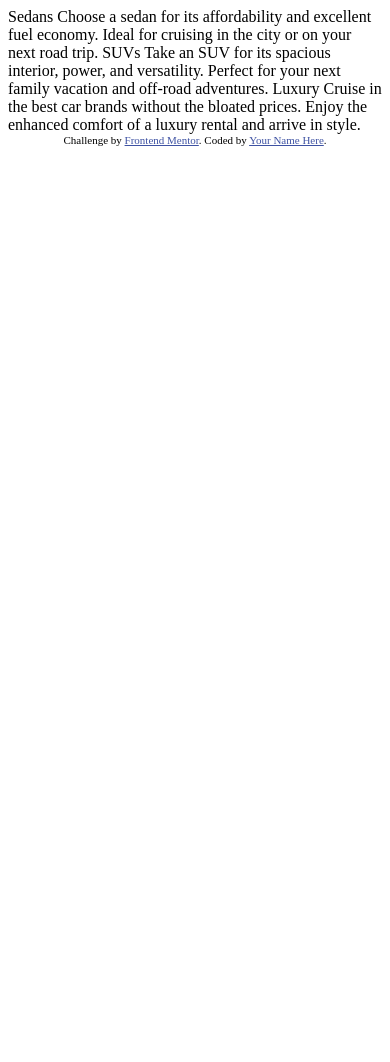
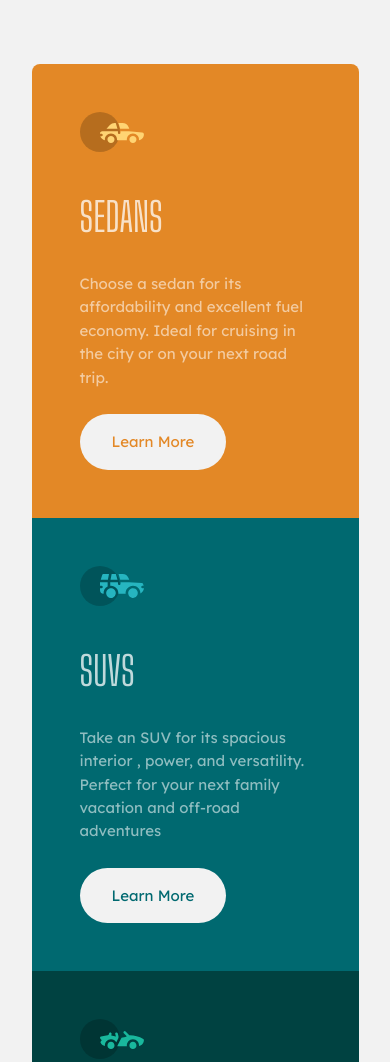
Before and after one commit to kamal-redzwan/12-frontendmentor-3-column-preview-card-component, a plain HTML site: page index.html in a window 390 px wide. Shown: the top 1062 px of the page. Before the commit the page ends 844 px from the top, so only its background shows below. Drawn offline with Linux system fonts and the light colour scheme.

Commit message:
done with html & mobile breakpoint

```diff
--- /dev/null
+++ b/css-reset.css
@@ -0,0 +1,108 @@
+/* Box sizing rules */
+*,
+*::before,
+*::after {
+  box-sizing: border-box;
+}
+
+/* Prevent font size inflation */
+html {
+  -moz-text-size-adjust: none;
+  -webkit-text-size-adjust: none;
+  text-size-adjust: none;
+  box-sizing: border-box;
+}
+
+/* Smooth scroll */
+@media (prefers-reduced-motion: no-preference) {
+  html {
+    scroll-behavior: smooth;
+  }
+}
+
+/* Remove default margin in favour of better control in authored CSS */
+body,
+h1,
+h2,
+h3,
+h4,
+p,
+figure,
+blockquote,
+dl,
+dd {
+  margin-block-end: 0;
+}
+
+/* Remove list styles on ul, ol elements with a list role, which suggests default styling will be removed */
+ul[role='list'],
+ol[role='list'] {
+  list-style: none;
+}
+
+/* Set core body defaults */
+body {
+  min-height: 100vh;
+  line-height: 1.5;
+}
+
+html,
+body {
+  margin: 0;
+  padding: 0;
+  border: 0;
+}
+
+* {
+  margin: 0;
+}
+
+/* Set shorter line heights on headings and interactive elements */
+h1,
+h2,
+h3,
+h4,
+button,
+input,
+label {
+  line-height: 1.1;
+}
+
+/* Balance text wrapping on headings */
+h1,
+h2,
+h3,
+h4 {
+  text-wrap: balance;
+}
+
+/* A elements that don't have a class get default styles */
+a:not([class]) {
+  text-decoration-skip-ink: auto;
+  color: currentColor;
+}
+
+/* Make images easier to work with */
+img,
+picture {
+  max-width: 100%;
+  display: block;
+}
+
+/* Inherit fonts for inputs and buttons */
+input,
+button,
+textarea,
+select {
+  font: inherit;
+}
+
+/* Make sure textareas without a rows attribute are not tiny */
+textarea:not([rows]) {
+  min-height: 10em;
+}
+
+/* Anything that has been anchored to should have extra scroll margin */
+:target {
+  scroll-margin-block: 5ex;
+}
--- a/index.html
+++ b/index.html
@@ -1,36 +1,62 @@
 <!DOCTYPE html>
 <html lang="en">
-<head>
-  <meta charset="UTF-8">
-  <meta name="viewport" content="width=device-width, initial-scale=1.0"> <!-- displays site properly based on user's device -->
+  <head>
+    <meta charset="UTF-8" />
+    <meta name="viewport" content="width=device-width, initial-scale=1.0" />
+    <!-- displays site properly based on user's device -->
 
-  <link rel="icon" type="image/png" sizes="32x32" href="./images/favicon-32x32.png">
+    <link
+      rel="icon"
+      type="image/png"
+      sizes="32x32"
+      href="./images/favicon-32x32.png"
+    />
 
-  <title>Frontend Mentor | 3-column preview card component</title>
+    <!-- Fonts -->
+    <link rel="preconnect" href="https://fonts.googleapis.com" />
+    <link rel="preconnect" href="https://fonts.gstatic.com" crossorigin />
+    <link
+      href="https://fonts.googleapis.com/css2?family=Big+Shoulders+Display:wght@100..900&family=Lexend+Deca:wght@100..900&display=swap"
+      rel="stylesheet"
+    />
 
-  <!-- Feel free to remove these styles or customise in your own stylesheet 👍 -->
-  <style>
-    .attribution { font-size: 11px; text-align: center; }
-    .attribution a { color: hsl(228, 45%, 44%); }
-  </style>
-</head>
-<body>
+    <!-- CSS Reset -->
+    <link rel="stylesheet" href="css-reset.css" />
 
-  Sedans
-  Choose a sedan for its affordability and excellent fuel economy. Ideal for cruising in the city
-  or on your next road trip.
+    <!-- Stylesheet -->
+    <link rel="stylesheet" href="style.css" />
 
-  SUVs
-  Take an SUV for its spacious interior, power, and versatility. Perfect for your next family vacation
-  and off-road adventures.
-
-  Luxury
-  Cruise in the best car brands without the bloated prices. Enjoy the enhanced comfort of a luxury
-  rental and arrive in style.
-
-  <div class="attribution">
-    Challenge by <a href="https://www.frontendmentor.io?ref=challenge" target="_blank">Frontend Mentor</a>.
-    Coded by <a href="#">Your Name Here</a>.
-  </div>
-</body>
+    <title>Frontend Mentor | 3-column preview card component</title>
+  </head>
+  <body>
+    <main class="cars">
+      <div class="car sedans">
+        <img class="car-icon" src="./images/icon-sedans.svg" />
+        <div class="car-title">SEDANS</div>
+        <div class="car-copy">
+          Choose a sedan for its affordability and excellent fuel economy. Ideal
+          for cruising in the city or on your next road trip.
+        </div>
+        <button class="btn-primary orange">Learn More</button>
+      </div>
+      <div class="car suvs">
+        <img class="car-icon" src="./images/icon-suvs.svg" />
+        <div class="car-title">SUVS</div>
+        <div class="car-copy">
+          Take an SUV for its spacious interior , power, and versatility.
+          Perfect for your next family vacation and off-road adventures
+        </div>
+        <button class="btn-primary cyan">Learn More</button>
+      </div>
+      <div class="car luxury">
+        <img class="car-icon" src="./images/icon-luxury.svg" />
+        <div class="car-title">LUXURY</div>
+        <div class="car-copy">
+          Cruise in the best car brands without the bloated priices. Enjoy the
+          enhanced comfort of a luxury rental and arrive in style.
+        </div>
+        <button class="btn-primary dark-cyan">Learn More</button>
+      </div>
+    </main>
+  </body>
 </html>
--- /dev/null
+++ b/style.css
@@ -0,0 +1,90 @@
+:root {
+  --clr-primary-bright-orange: hsl(31, 77%, 52%);
+  --clr-primary-dark-cyan: hsl(184, 100%, 22%);
+  --clr-primary-very-dark-cyan: hsl(179, 100%, 13%);
+
+  /* paragraphs */
+  --clr-neutral-transparent-white: hsla(0, 0%, 100%, 0.75);
+
+  /* background, headings, buttons */
+  --clr-neutral-very-light-gray: hsl(0, 0%, 95%);
+
+  --font-family-lexend-deca: 'Lexend Deca', serif;
+  --font-family-big-shoulders-display: 'Big Shoulders Display', sans-serif;
+
+  --fw-normal: 400;
+  --fw-bold: 700;
+}
+
+body {
+  min-height: 100vh;
+  display: grid;
+  place-content: center;
+  background-color: var(--clr-neutral-very-light-gray);
+  margin: 4rem 1rem;
+  font-family: var(--font-family-lexend-deca);
+}
+
+.cars {
+  max-width: 20.4375rem;
+  border-radius: 0.5rem;
+}
+
+.car {
+  display: grid;
+  place-items: start;
+  padding: 3rem;
+  color: var(--clr-neutral-transparent-white);
+}
+
+.sedans {
+  background-color: var(--clr-primary-bright-orange);
+  border-radius: 0.5rem 0.5rem 0 0;
+}
+
+.suvs {
+  background-color: var(--clr-primary-dark-cyan);
+}
+
+.luxury {
+  background-color: var(--clr-primary-very-dark-cyan);
+  border-radius: 0 0 0.5rem 0.5rem;
+}
+
+.car-icon {
+  margin-block-end: 2.1875rem;
+}
+
+.car-title {
+  font-family: var(--font-family-big-shoulders-display);
+  font-size: 2.5rem;
+  margin-block-end: 1.5625rem;
+}
+
+.car-copy {
+  font-size: 0.9375rem;
+  line-height: 1.5625;
+  opacity: 75%;
+  margin-block-end: 1.5625rem;
+
+}
+
+.btn-primary {
+  all: unset;
+  font-family: var(--font-family-lexend-deca);
+  padding: 1rem 2rem;
+  background-color: var(--clr-neutral-very-light-gray);
+  border-radius: 75vh;
+  font-size: 0.9375rem;
+  line-height: 1.5625;
+}
+
+.orange {
+  color: var(--clr-primary-bright-orange);
+}
+.cyan {
+  color: var(--clr-primary-dark-cyan);
+}
+.dark-cyan {
+  color: var(--clr-primary-very-dark-cyan);
+}
```
